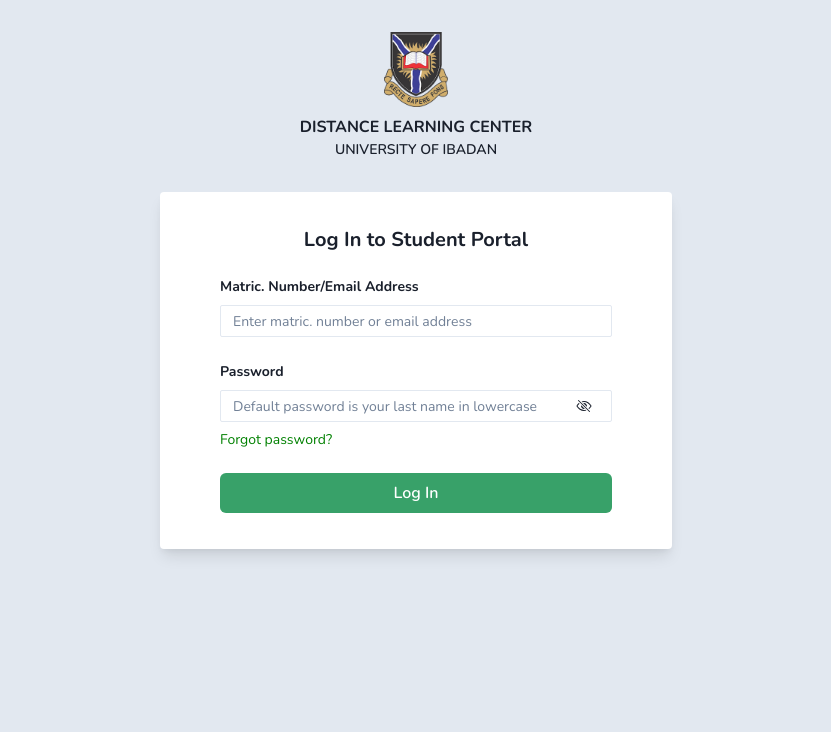
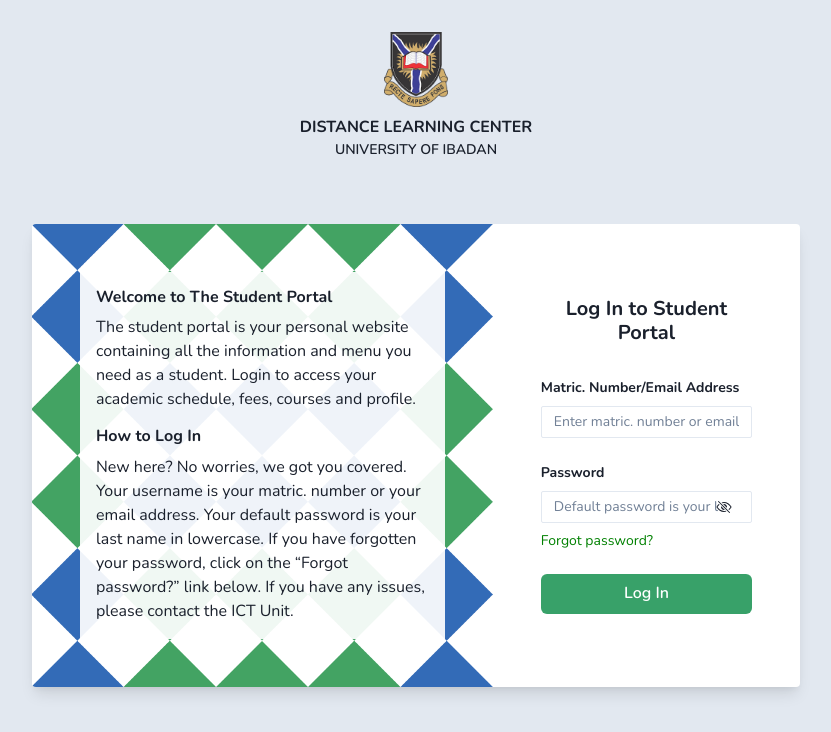
Before and after one commit to farayolaj/student-portal, a Next.js app: page /login in a window 1280 px wide. Shown: the top 732 px of the page, without its empty margins (224-1055 px from the left). Built offline with nearby package versions, Linux system fonts and the light colour scheme; no server answers; what react-query-kit would draw is missing.

Commit message:
Update login page design

```diff
--- a/src/pages/forgot-password.tsx
+++ b/src/pages/forgot-password.tsx
@@ -73,7 +73,7 @@
             <CardBody>
               {isResetRequestSent ? (
                 <Flex direction="column" align="center" gap={8}>
-                  <Text>Password has been reset. Check your email.</Text>
+                  <Text>Your password has been reset. Check your email.</Text>
                   <Link as={NextLink} href={routes.LOGIN}>
                     &larr; Go back to Login
                   </Link>
--- a/src/pages/login.tsx
+++ b/src/pages/login.tsx
@@ -22,6 +22,7 @@
 import NextLink from "next/link";
 import Seo from "../components/common/seo";
 import uiLogo from "../images/ui-logo.png";
+import abstractShape from "../images/abstract_shape_1.png";
 import * as routes from "../constants/routes";
 import useAuth from "../hooks/use-auth";
 import { FormEvent, useState } from "react";
@@ -61,7 +62,7 @@
   return (
     <>
       <Seo title="Login" />
-      <Box h="100vh" bg="gray.200">
+      <Box minH="100vh" bg="gray.200">
         <Flex align="center" py={8} direction="column" gap={2}>
           <Image src={uiLogo} alt="University of Ibadan Logo" width={64} />
           <Box>
@@ -87,15 +88,42 @@
             </Text>
           </Box>
         </Flex>
-        <Flex justify="center">
-          <Card w="40%" py={6} px={12}>
-            <CardHeader>
+        <Flex mt={8} justify="center">
+          <Card w="60%" overflow="hidden" mb={8}>
+            <CardBody display="flex" p={0}>
+              <Flex align="stretch" pos="relative" w="60%" px={12} py={12}>
+                <Image
+                  src={abstractShape}
+                  fill
+                  alt=""
+                  style={{ objectFit: "cover" }}
+                />
+                <Box pos="relative" h="full" bg="whiteAlpha.900" p={4}>
+                  <Heading size="sm">Welcome to The Student Portal</Heading>
+                  <Text size="sm" mt={2}>
+                    The student portal is your personal website containing all
+                    the information and menu you need as a student. Login to
+                    access your academic schedule, fees, courses and profile.
+                  </Text>
+                  <Heading size="sm" mt={4}>
+                    How to Log In
+                  </Heading>
+                  <Text size="sm" mt={2}>
+                    New here? No worries, we got you covered. Your username is
+                    your matric. number or your email address. Your default
+                    password is your last name in lowercase. If you have
+                    forgotten your password, click on the &ldquo;Forgot
+                    password?&rdquo; link below. If you have any issues, please
+                    contact the ICT Unit.
+                  </Text>
+                </Box>
+              </Flex>
+              <Flex direction="column" justify="center" w="40%" py={6} px={12}>
                 <Heading textAlign="center" size="md">
                   Log In to Student Portal
                 </Heading>
-            </CardHeader>
-            <CardBody>
                 <chakra.form
+                  mt={8}
                   display="flex"
                   flexDir="column"
                   gap={6}
@@ -132,7 +160,11 @@
                           boxSize={6}
                           onClick={togglePasswordVisibility}
                           icon={
-                          showPassword ? <IoEyeOutline /> : <IoEyeOffOutline />
+                            showPassword ? (
+                              <IoEyeOutline />
+                            ) : (
+                              <IoEyeOffOutline />
+                            )
                           }
                         />
                       </InputRightElement>
@@ -147,6 +179,7 @@
                     Log In
                   </Button>
                 </chakra.form>
+              </Flex>
             </CardBody>
           </Card>
         </Flex>
```
Also changed, not shown: src/images/abstract_shape_1.png (added). Lines whose indentation alone changed are shown as unchanged.
